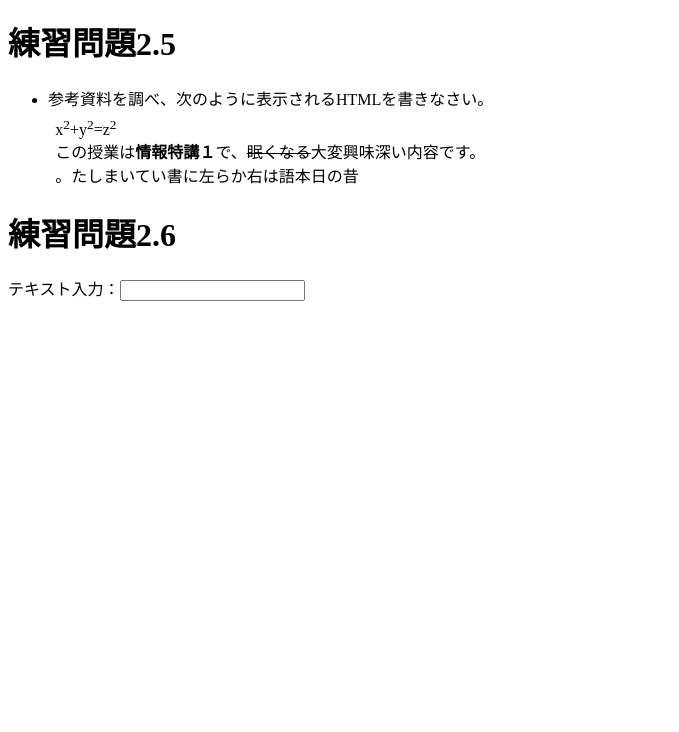
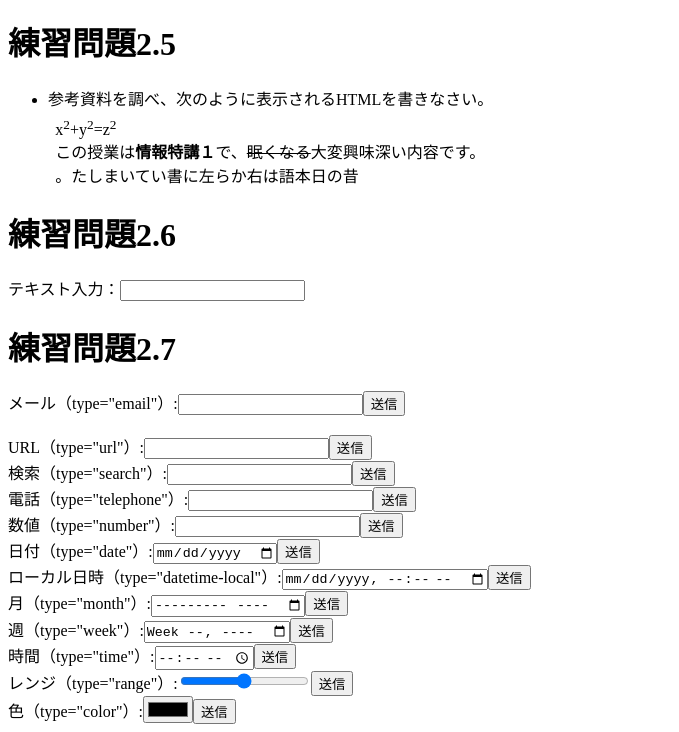
Before and after one commit to iburinn/ibu, a plain HTML site: page index.html in a window 1280 px wide. Shown: the part 1140-1872 px from the top of the page, without its empty margins (0-679 px from the left). Before the commit the page ends 1457 px from the top, so only its background shows below. Drawn offline with Linux system fonts and the light colour scheme.

Commit message:
Update index.html

```diff
--- a/index.html
+++ b/index.html
@@ -100,3 +100,29 @@ style="margin:1ex">x<sup>2</sup>+y<sup>2</sup>=z<sup>2</sup>
  <p>テキスト入力：<input type="text"></p>
 </body>
 </html>
+
+<h1>練習問題2.7</h1>
+<form action="xxx.php" method="post"><label>メール（type="email"）:<input type="email"
+name="email"></label><input type="submit" value="送信"></form>
+<br>
+<form action="xxx.php" method="post"><label>URL（type="url"）:<input type="url" name="url"></label><input type="submit" value="送信"></form>
+<form action="xxx.php" method="post"><label>検索（type="search"）:<input type="search"
+name="search"></label><input type="submit" value="送信"></form>
+<form action="xxx.php" method="post"><label>電話（type="telephone"）:<input type="tel"
+name="tel"></label><input type="submit" value="送信"></form>
+<form action="xxx.php" method="post"><label>数値（type="number"）:<input type="number"
+name="number"></label><input type="submit" value="送信"></form>
+<form action="xxx.php" method="post"><label>日付（type="date"）:<input type="date"
+name="date"></label><input type="submit" value="送信"></form>
+<form action="xxx.php" method="post"><label>ローカル日時（type="datetime-local"）:<input type="datetime-local"
+name="datetime-local"></label><input type="submit" value="送信"></form>
+<form action="xxx.php" method="post"><label>月（type="month"）:<input type="month"
+name="month"></label><input type="submit" value="送信"></form>
+<form action="xxx.php" method="post"><label>週（type="week"）:<input type="week"
+name="week"></label><input type="submit" value="送信"></form>
+<form action="xxx.php" method="post"><label>時間（type="time"）:<input type="time"
+name="time"></label><input type="submit" value="送信"></form>
+<form action="xxx.php" method="post"><label>レンジ（type="range"）:<input type="range"
+name="range"></label><input type="submit" value="送信"></form>
+<form action="xxx.php" method="post"><label>色（type="color"）:<input type="color"
+name="color"></label><input type="submit" value="送信"></form>
```
